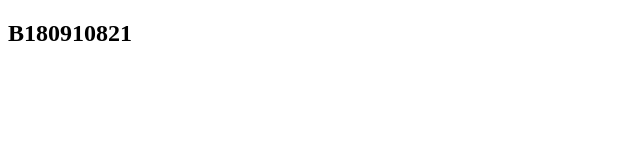
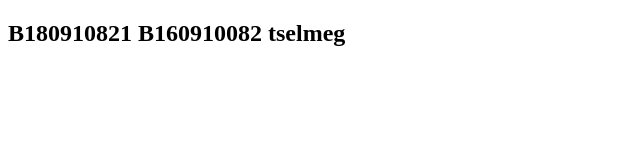
Before and after one commit to Khlnpeace/FCS314-SoftwareDesignAndArchitecture, a plain HTML site: page lab2/lab2.html in a window 1280 px wide. Shown: the whole page, without its empty margins (0-640 px from the left). Drawn offline with Linux system fonts and the light colour scheme.

Commit message:
tselmeg push

```diff
--- a/lab2/lab2.html
+++ b/lab2/lab2.html
@@ -7,6 +7,6 @@
     <title>Document</title>
 </head>
 <body>
-    <h2>B180910821</h2>
+    <h2>B180910821 B160910082 tselmeg </h2>
 </body>
 </html>
```
